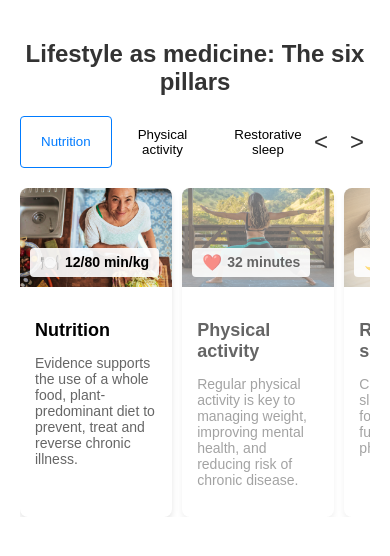
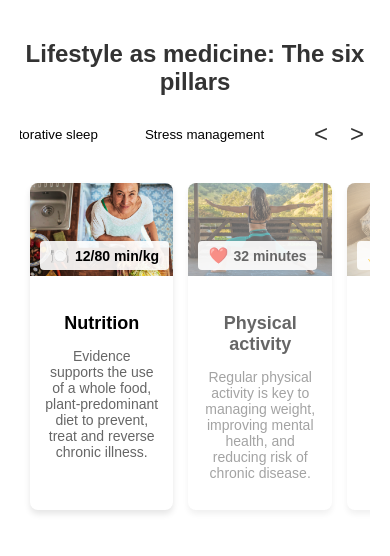
Before and after one commit to omp28/proactive-frontend, a React (Create React App) app: page / in a window 390 px wide. Shown: the top 556 px of the page. Built offline with nearby package versions, Linux system fonts and the light colour scheme.

Commit message:
feat: pillars smooth scroll

```diff
--- a/src/components/Lifestyle/Lifestyle.js
+++ b/src/components/Lifestyle/Lifestyle.js
@@ -68,6 +68,18 @@ const Lifestyle = () => {
   const [activeIndex, setActiveIndex] = useState(0);
   const carouselRef = useRef(null);
 
+  const scrollToCard = (index) => {
+    if (carouselRef.current) {
+      const cardWidth =
+        carouselRef.current.offsetWidth / (window.innerWidth < 768 ? 1.2 : 2.3);
+      const scrollLeft = index * cardWidth;
+      carouselRef.current.scrollTo({
+        left: scrollLeft,
+        behavior: "smooth",
+      });
+    }
+  };
+
   const handleNext = () => {
     const nextIndex = (activeIndex + 1) % pillars.length;
     setActiveIndex(nextIndex);
@@ -78,17 +90,6 @@ const Lifestyle = () => {
     const prevIndex = (activeIndex - 1 + pillars.length) % pillars.length;
     setActiveIndex(prevIndex);
     scrollToCard(prevIndex);
-  };
-
-  const scrollToCard = (index) => {
-    if (carouselRef.current) {
-      const cardWidth = carouselRef.current.offsetWidth / 2.3;
-      const scrollLeft = index * cardWidth;
-      carouselRef.current.scrollTo({
-        left: scrollLeft,
-        behavior: "smooth",
-      });
-    }
   };
 
   return (
--- a/src/components/Lifestyle/Lifestyle.scss
+++ b/src/components/Lifestyle/Lifestyle.scss
@@ -20,6 +20,7 @@
         .tabs {
             display: flex;
             overflow-x: auto;
+            justify-content: center;
 
             .tab {
                 padding: 10px 20px;
@@ -28,6 +29,7 @@
                 border: 1px solid transparent;
                 border-radius: 4px;
                 cursor: pointer;
+                white-space: nowrap;
 
                 &.active {
                     border-color: #007bff;
@@ -56,12 +58,19 @@
 
     .carousel-container {
         position: relative;
+        overflow: hidden;
 
         .carousel {
             display: flex;
-            overflow-x: hidden;
+            overflow-x: scroll;
             scroll-snap-type: x mandatory;
-            gap: 10px;
+            gap: 15px;
+            padding: 10px;
+            scrollbar-width: none;
+
+            &::-webkit-scrollbar {
+                display: none;
+            }
 
             .card {
                 flex: 0 0 calc(100% / 2.3);
@@ -82,7 +91,6 @@
                     .card-image {
                         width: 100%;
                         height: auto;
-                        display: block;
                     }
 
                     .card-metric {
@@ -109,7 +117,6 @@
 
                 .card-content {
                     padding: 15px;
-                    text-align: left;
 
                     .card-title {
                         font-size: 18px;
```
